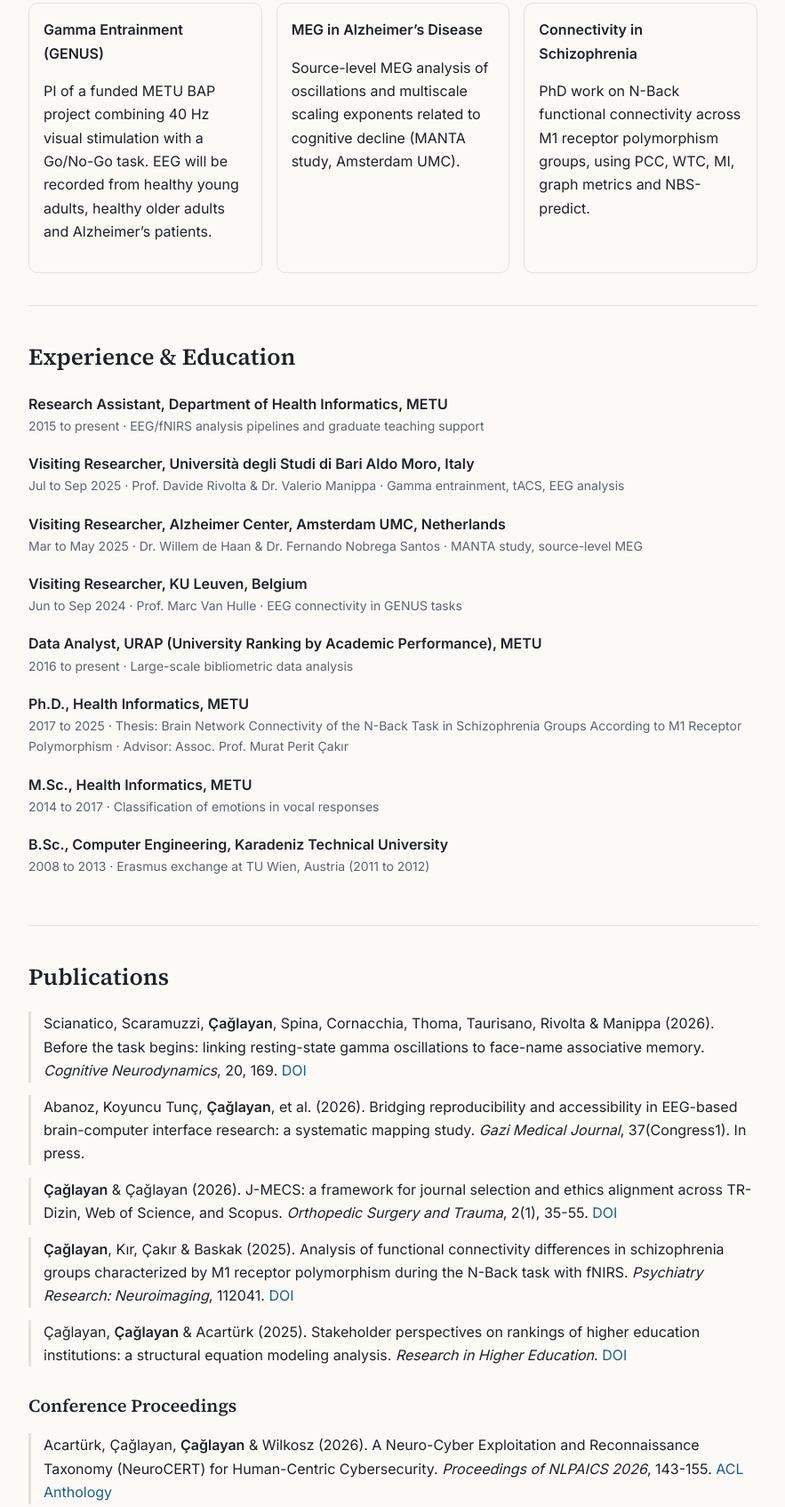
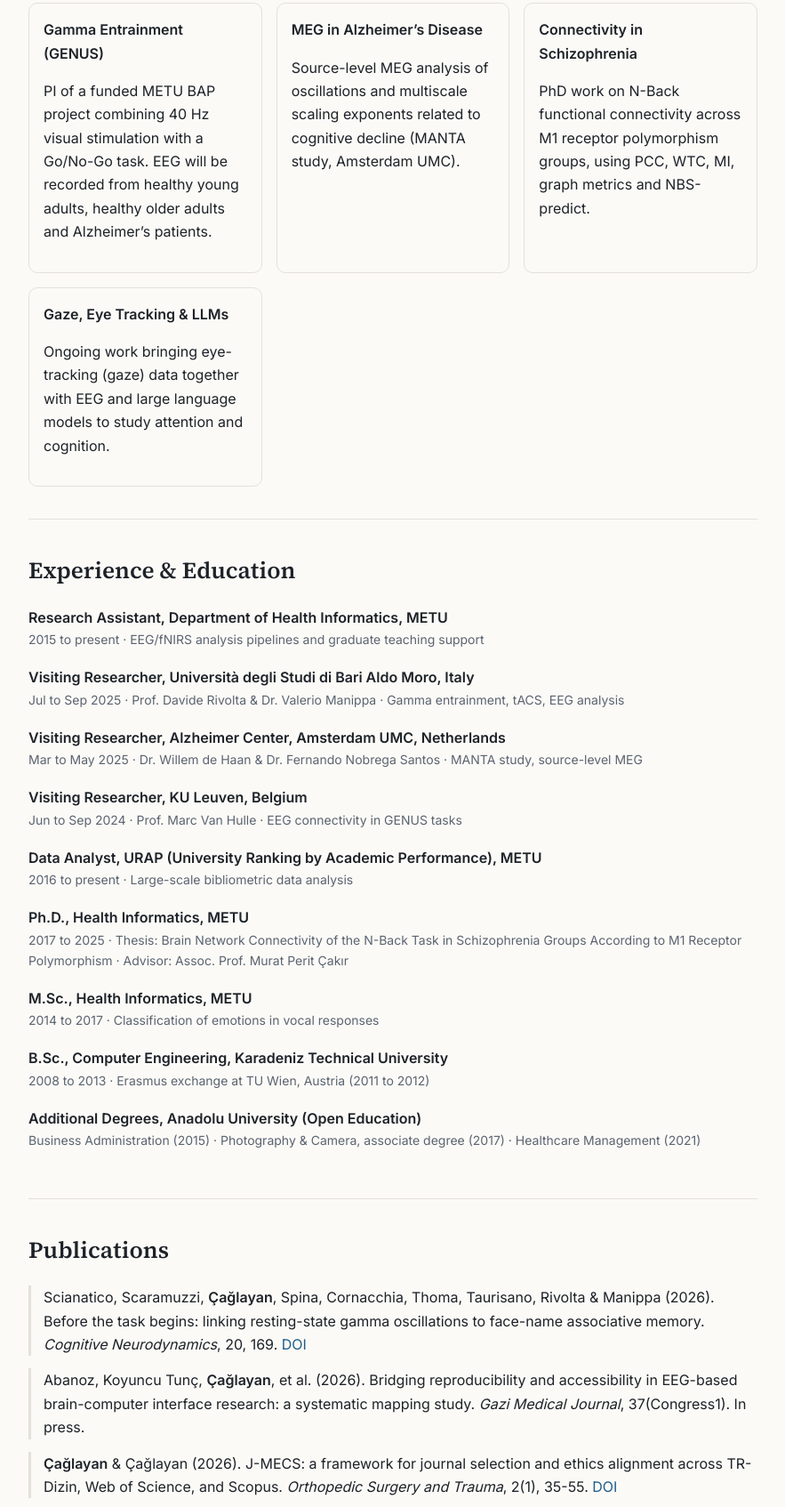
Before and after one commit to ececaglyn/ececaglyn.github.io, a plain HTML site: page index.html in a window 1280 px wide. Shown: the part 517-2211 px from the top of the page at 89% size, without its empty margins (198-1081 px from the left). Drawn offline with Linux system fonts and the light colour scheme.

Commit message:
Add Anadolu degrees, gaze/LLM research; fix SEM dates
Added a new card for Gaze, Eye Tracking & LLMs and updated the teaching assistant's end date.

```diff
--- a/index.html
+++ b/index.html
@@ -89,6 +89,7 @@ footer{padding:32px 0 48px;color:var(--muted);font-size:13px;border-top:1px soli
 <div class="card"><h3>Gamma Entrainment (GENUS)</h3><p>PI of a funded METU BAP project combining 40&nbsp;Hz visual stimulation with a Go/No-Go task. EEG will be recorded from healthy young adults, healthy older adults and Alzheimer’s patients.</p></div>
 <div class="card"><h3>MEG in Alzheimer’s Disease</h3><p>Source-level MEG analysis of oscillations and multiscale scaling exponents related to cognitive decline (MANTA study, Amsterdam UMC).</p></div>
 <div class="card"><h3>Connectivity in Schizophrenia</h3><p>PhD work on N-Back functional connectivity across M1 receptor polymorphism groups, using PCC, WTC, MI, graph metrics and NBS-predict.</p></div>
+<div class="card"><h3>Gaze, Eye Tracking &amp; LLMs</h3><p>Ongoing work bringing eye-tracking (gaze) data together with EEG and large language models to study attention and cognition.</p></div>
 </div>
 </section>
 
@@ -102,6 +103,7 @@ footer{padding:32px 0 48px;color:var(--muted);font-size:13px;border-top:1px soli
 <div class="item"><div class="t">Ph.D., Health Informatics, METU</div><div class="m">2017 to 2025 · Thesis: Brain Network Connectivity of the N-Back Task in Schizophrenia Groups According to M1 Receptor Polymorphism · Advisor: Assoc. Prof. Murat Perit Çakır</div></div>
 <div class="item"><div class="t">M.Sc., Health Informatics, METU</div><div class="m">2014 to 2017 · Classification of emotions in vocal responses</div></div>
 <div class="item"><div class="t">B.Sc., Computer Engineering, Karadeniz Technical University</div><div class="m">2008 to 2013 · Erasmus exchange at TU Wien, Austria (2011 to 2012)</div></div>
+<div class="item"><div class="t">Additional Degrees, Anadolu University (Open Education)</div><div class="m">Business Administration (2015) · Photography &amp; Camera, associate degree (2017) · Healthcare Management (2021)</div></div>
 </section>
 
 <section id="publications">
@@ -128,14 +130,14 @@ footer{padding:32px 0 48px;color:var(--muted);font-size:13px;border-top:1px soli
 <h2>Teaching</h2>
 <div class="item"><div class="t">Instructor, Python Programming for Data Analysis (graduate), METU</div><div class="m">Fall 2026 to present</div></div>
 <div class="item"><div class="t">Teaching Assistant, Medical Imaging and Signal Analysis (graduate), METU</div><div class="m">2015 to present</div></div>
-<div class="item"><div class="t">Instructor, Evaluation of Research Outcomes with Bibliometric Methods, METU Continuing Education Center</div><div class="m">2021 to 2024</div></div>
+<div class="item"><div class="t">Instructor, Evaluation of Research Outcomes with Bibliometric Methods, METU Continuing Education Center</div><div class="m">2021 to 2023</div></div>
 </section>
 
 <section id="skills">
 <h2>Skills</h2>
 <div class="chips" translate="no">
 <span class="chip">EEG</span><span class="chip">MEG</span><span class="chip">fNIRS</span><span class="chip">Source analysis</span><span class="chip">Functional connectivity</span><span class="chip">Graph theory</span>
-<span class="chip">Python</span><span class="chip">MATLAB</span><span class="chip">R</span><span class="chip">SQL</span><span class="chip">MNE-Python</span><span class="chip">FieldTrip</span><span class="chip">EEGLAB</span><span class="chip">NBS-predict</span><span class="chip">Deep learning</span><span class="chip">SVM</span><span class="chip">SEM</span>
+<span class="chip">Python</span><span class="chip">MATLAB</span><span class="chip">R</span><span class="chip">SQL</span><span class="chip">MNE-Python</span><span class="chip">FieldTrip</span><span class="chip">EEGLAB</span><span class="chip">NBS-predict</span><span class="chip">Deep learning</span><span class="chip">SVM</span><span class="chip">SEM</span><span class="chip">Eye tracking</span><span class="chip">LLMs</span>
 </div>
 <p style="margin-top:18px" class="m">Languages: Turkish (native), English (C1, IELTS&nbsp;7.0), German (A1), Italian (beginner)</p>
 <p class="m">Awards: Best Poster Award, METU Open Research Day (2025) · Course Performance Award, METU Graduate School of Informatics (2019)</p>
```
